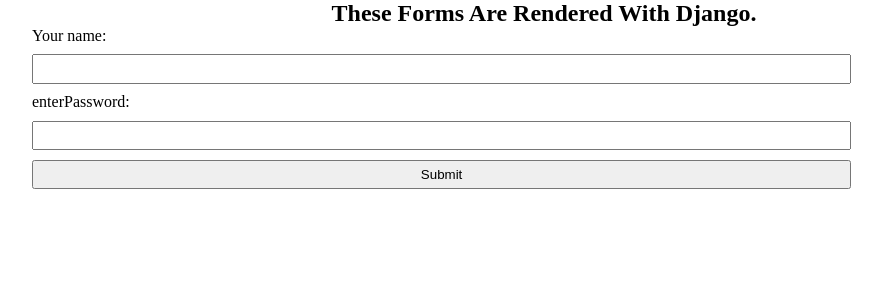
After one commit to Abdulkhafid001/MYSHOP, a Django app: page /form/ in a window 1280 px wide. The commit adds this page. Shown: the top 300 px of the page, without its empty margins (96-978 px from the left). Run offline with Django 4.2, Linux system fonts and the light colour scheme.

Commit message:
to-do app coming to life

```diff
--- /dev/null
+++ b/myshop/formtodo/forms.py
@@ -0,0 +1,13 @@
+from django import forms
+
+
+class NameForm(forms.Form):
+    your_name = forms.CharField(label="Your name", max_length=100)
+    your_age = forms.CharField(label="enterPassword", max_length=12)
+
+
+class ContactForm(forms.Form):
+    subject = forms.CharField(max_length=100)
+    message = forms.CharField(widget=forms.Textarea)
+    sender = forms.EmailField()
+    cc_myself = forms.BooleanField(required=False)
--- a/myshop/formtodo/static/style.css
+++ b/myshop/formtodo/static/style.css
@@ -35,9 +35,9 @@
 
 /* Style the header */
 .header {
-    background-color: #f44336;
+    background-color: #032133;
     padding: 10px 20px;
-    color: white;
+    /* color: white; */
     text-align: center;
 }
 
@@ -64,7 +64,7 @@
     padding: 10px;
     width: 25%;
     background: #d9d9d9;
-    color: #555;
+    color: #010101;
     float: left;
     text-align: center;
     font-size: 16px;
--- /dev/null
+++ b/myshop/formtodo/templates/name.html
@@ -0,0 +1,42 @@
+<!DOCTYPE html>
+<html lang="en">
+
+<head>
+    <meta charset="UTF-8">
+    <meta name="viewport" content="width=device-width, initial-scale=1.0">
+    <title>Working with django forms</title>
+    <style>
+        *{
+            margin: 0;
+            padding: 0;
+            box-sizing: border-box;
+        }
+        form{
+            width: 80%;
+            margin: auto;
+        }
+
+        form input{
+            width: 80%;
+            display: block;
+            margin: 0.7em 0;
+            padding: 0.4em;
+        }
+        .text-center{
+            text-align: center;
+            text-transform: capitalize;
+        }
+    </style>
+</head>
+
+<body>
+    <h2 class="text-center">These forms are rendered with django.</h2>
+    <form action="{% url 'viewforform' %}" method="post">
+        {% csrf_token %}
+        {{ form }}
+        <input type="submit" value="Submit">
+    </form>
+
+</body>
+
+</html>
--- a/myshop/formtodo/urls.py
+++ b/myshop/formtodo/urls.py
@@ -7,4 +7,8 @@
     path("", views.form_todo, name="formtodoapphomepage"),
     # path("login/", views.login, name="login"),
     # path("logout", views.logout, name="logout")
+    # url routing for my form view
+    path('form/', views.get_name, name='viewforform'),
+    # url routing for my contact form view
+    path('contact/', views.get_contact_form, name='viewforcontactform')
 ]
--- a/myshop/formtodo/views.py
+++ b/myshop/formtodo/views.py
@@ -1,9 +1,15 @@
+from django.http import HttpResponseRedirect
+# import the class in the form module
+from .forms import NameForm, ContactForm
+from django.shortcuts import render
 from django.shortcuts import render, redirect
 # login and logout users using the django authenticate framework
 # step1: import the modules for the user login/logout
 from django.contrib.auth import authenticate, login, logout
 # we want to display messages using django
 from django.contrib import messages
+# import email classes
+from django.core.mail import send_mail
 
 # Create your views here.
 
@@ -39,3 +45,61 @@
 
 def logout_user(request):
     pass
+
+
+def get_name(request):
+    # if this is a POST request we need to process the form data
+    if request.method == "POST":
+        # create a form instance and populate it with data from the request:
+        form = NameForm(request.POST)
+        # check whether it's valid:
+        if form.is_valid():
+            # process the data in form.cleaned_data as required
+            # ...
+            # redirect to a new URL:
+            return HttpResponseRedirect("/formtodoapphomepage/")
+
+    # if a GET (or any other method) we'll create a blank form
+    else:
+        form = NameForm()
+
+    return render(request, "name.html", {"form": form})
+# implementing view for contact form
+
+
+def get_contact_form(request):
+    # if this is a POST request we need to process the form data
+    if request.method == "POST":
+        # create a form instance and populate it with data from the request:
+        contact_form = ContactForm(request.POST)
+        # check whether it's valid:
+        if contact_form.is_valid():
+            # process the data in form.cleaned_data as required
+            # when the condition passes we can get cleaned data from the cleaned data dictionary
+            subject = contact_form.cleaned_data["subject"]
+            message = contact_form.cleaned_data["message"]
+            sender = contact_form.cleaned_data["sender"]
+            cc_myself = contact_form.cleaned_data["cc_myself"]
+            # send myself an email using the contact form field data
+            # step 1: import the relevent classes for email
+            # step 2: create a recipient
+            recipients = ["kabiruabdulkhafid@gmail.com"]
+            # if user click on send then add username
+            if cc_myself:
+                recipients.append(sender)
+
+            send_mail(subject, message, sender, recipients)
+            # redirect to a new URL:
+            return HttpResponseRedirect("/formtodoapphomepage/")
+
+    # if a GET (or any other method) we'll create a blank form
+    else:
+        # if get or other method just create a form by instantiating the ContactForm class.
+        contact_form = ContactForm()
+
+    return render(request, "contact.html", {"contactForm": contact_form})
+# task: create a view that handles modelform which get form data and add it to a priority queue depending on task stage
+
+
+def handle_model_form(request):
+    pass
--- a/myshop/myshop/urls.py
+++ b/myshop/myshop/urls.py
@@ -22,17 +22,18 @@
     # register todo form app URLConf
     path('', include('formtodo.urls')),
     # register the todolist app URLConf which serves as a link to the app
-    path('todolist', include('todolist.urls')),
+    path('todolist/', include('todolist.urls')),
     # register the aptech team URLConf
-    path('aptechteam', include('aptechteam.urls')),
+    path('aptechteam/', include('aptechteam.urls')),
     # this file serves as the parent URLConf of the project therefore all apps URLConf must be registered here
     path('mainpollapp/', include('mainpollapp.urls')),
     # here we import the votingapp as a high-level app in our parent mysite project
     # add the URLConf of my voting app to the main project
-    path('votingapp', include('votingapp.urls')), # Define a pattern for the root path
+    # Define a pattern for the root path
+    path('votingapp', include('votingapp.urls')),
     # here we import the polls app as a high-level app in our parent mysite project
     # path('', include('polls.urls')),  # Define a pattern for the root path
-    path('admin/',admin.site.urls),
+    path('admin/', admin.site.urls),
     # add django-debug-toolbar URL to your project URLConf
     path("__debug__/", include("debug_toolbar.urls")),
 ]
```
Also changed, not shown: myshop/formtodo/templates/contact.html (added, +44 -0 lines).
